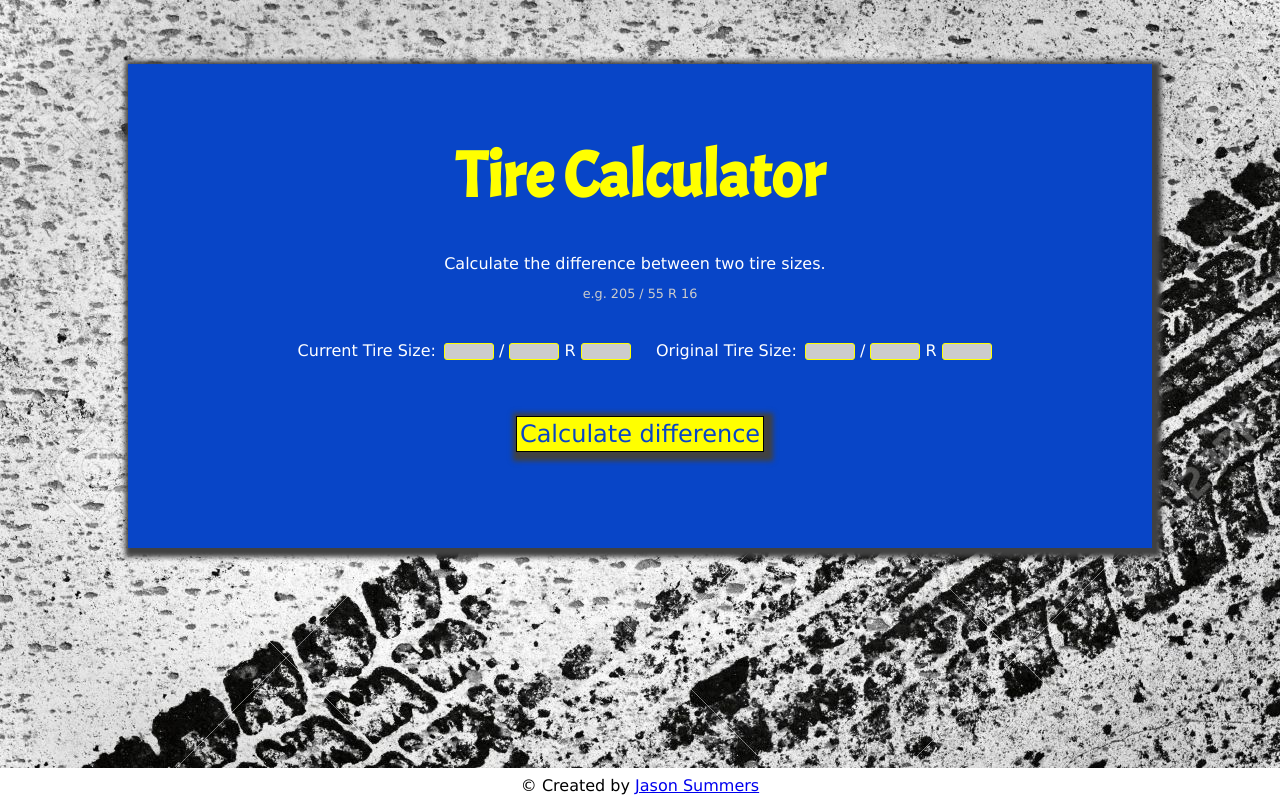
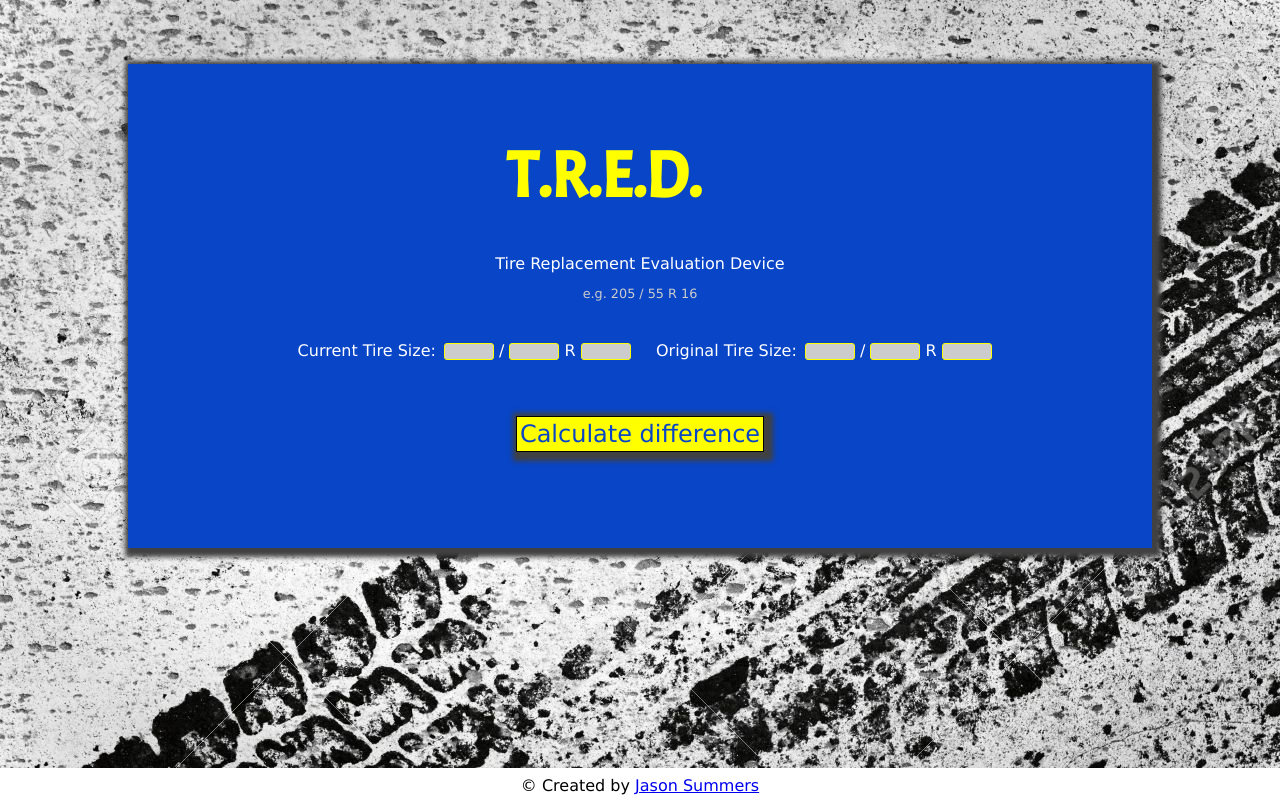
Before and after one commit to jwsummers/Tire-Calculator, a website: page index.html in a window 1280 px wide. Drawn offline with Linux system fonts and the light colour scheme.

Commit message:
name update

```diff
--- a/index.html
+++ b/index.html
@@ -5,15 +5,15 @@
     <meta name="viewport" content="width=device-width, initial-scale=1.0" />
     <meta http-equiv="X-UA-Compatible" content="ie=edge" />
     <link rel="stylesheet" href="style.css" />
-    <title>Tire Calculator</title>
+    <title>T.R.E.D.</title>
   </head>
   <body>
     <div class="container">
       <form class="main-form" id="main-form">
         <div class="main-header">
-          <h1 class="main-header__title">Tire Calculator</h1>
+          <h1 class="main-header__title">T.R.E.D.</h1>
           <p class="main-header__info">
-            Calculate the difference between two tire sizes.
+            Tire Replacement Evaluation Device
           </p>
           <p class="example">e.g. 205 / 55 R 16</p>
         </div>
```
